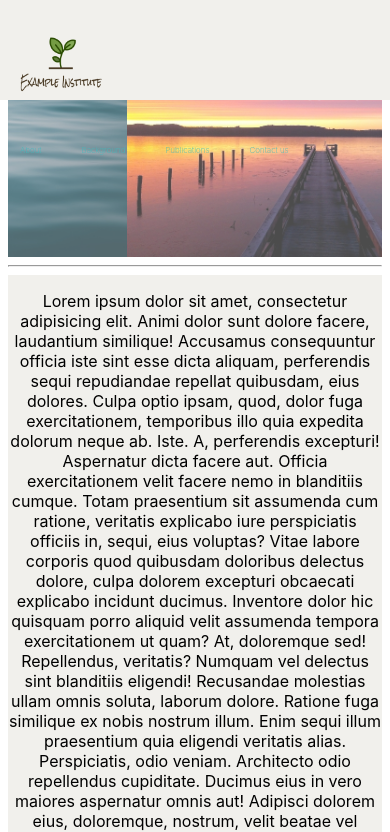
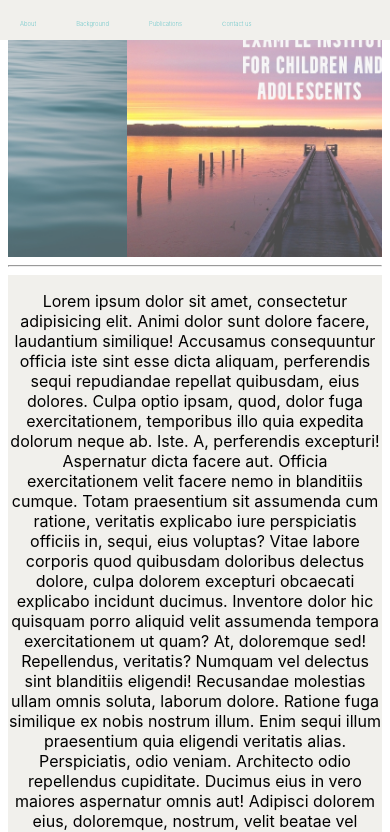
Before and after one commit to shaysendeke/exapmlecenter, a plain HTML site: page personalPages/felicityporter.html in a window 390 px wide. Shown: the top 832 px of the page. Drawn offline with Linux system fonts and the light colour scheme.

Commit message:
responsive for header

```diff
--- a/personalPages/andreyoung.css
+++ b/personalPages/andreyoung.css
@@ -108,7 +108,10 @@ height: 100px;
 .clinical{
       background-color: var(--bg1);
       text-align: center;
-      font-family: var(--font);}
+      font-family: var(--font);
+    font-size: small;
+  }
+
 .clinNacadem{
       display: grid;
     grid-template-columns: repeat(3,1fr);
@@ -159,4 +162,28 @@ height: 100px;
     }
     /* .clinNacade img {display: none;} */
     .articles {grid-template-columns: repeat(1, 1fr)}
+
+    @media screen and (max-width: 631px){
+      nav a{
+        /* position: fixed; */
+        position: relative;
+        text-decoration: none;
+        top: 0px;
+        font-size: 6px;
+        /* font-weight: 200; */
+    }
+    nav {
+      position: fixed;
+    }
+  }
+  header img {
+      display: none;
+  }
+  header {
+    height: 40px
 }
+header.img{
+    width: 50px;
+    height: 50px;
+}
+  }
--- a/personalPages/felicityporter.css
+++ b/personalPages/felicityporter.css
@@ -148,9 +148,25 @@ header img {
     }
     nav a{
         text-decoration: none;
-        font-size: 8px;
+        font-size: 6px;
         font-weight: 200;
     }
+    header {
+        height: 40px
+    }
+    header.img{
+        width: 50px;
+        height: 50px;
+    }
+    #felicity{
+        width: 200px;
+        height: 200px;
+
+    }
+    .clinical{
+        font-size: small;
+    }
+
     .entrance{
         display: flex;
         flex-wrap: wrap;
@@ -158,4 +174,20 @@ header img {
     }
     /* .clinNacade img {display: none;} */
     .articles {grid-template-columns: repeat(1, 1fr)}
+    @media screen and (max-width: 631px){
+        nav a{
+          /* position: fixed; */
+          position: relative;
+          text-decoration: none;
+          top: 0px;
+          font-size: 6px;
+          /* font-weight: 200; */
+      }
+      nav {
+        position: fixed;
+      }
+    }
+    header img {
+        display: none;
+    }
 }
```
